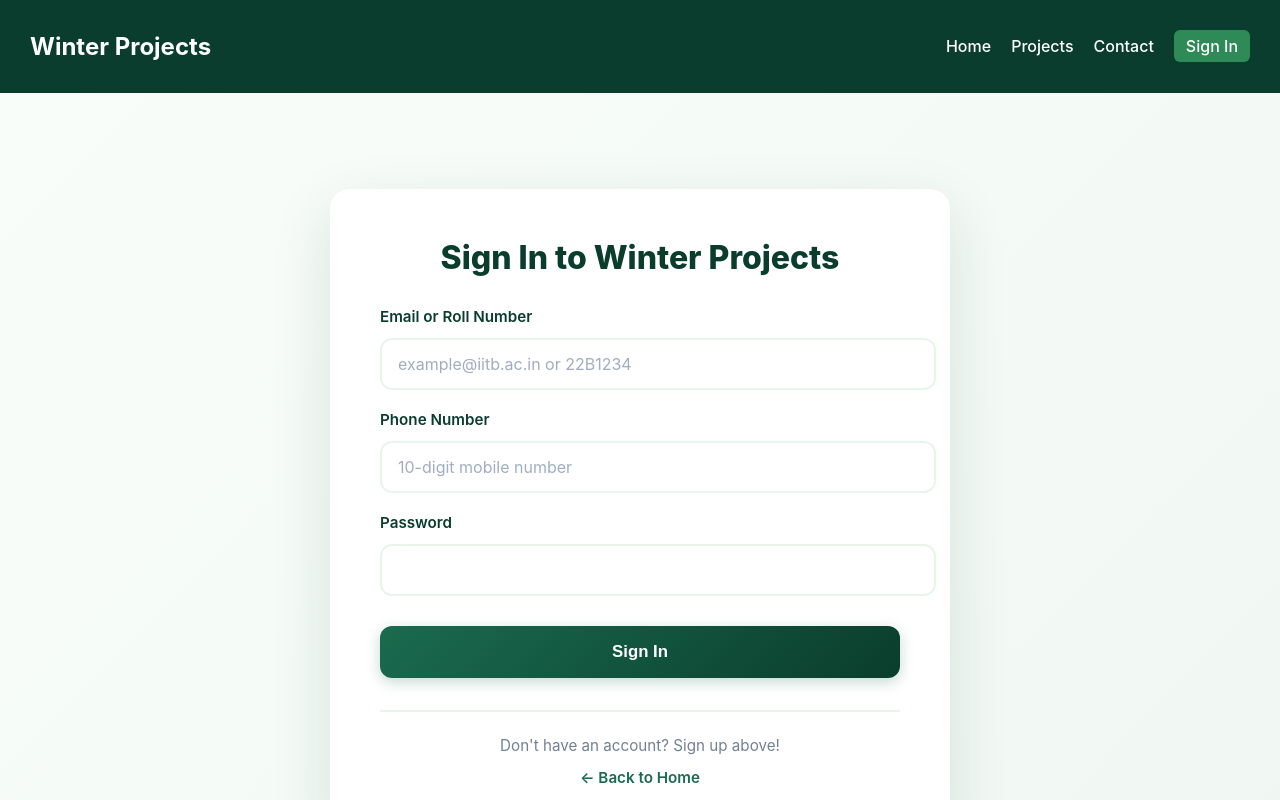
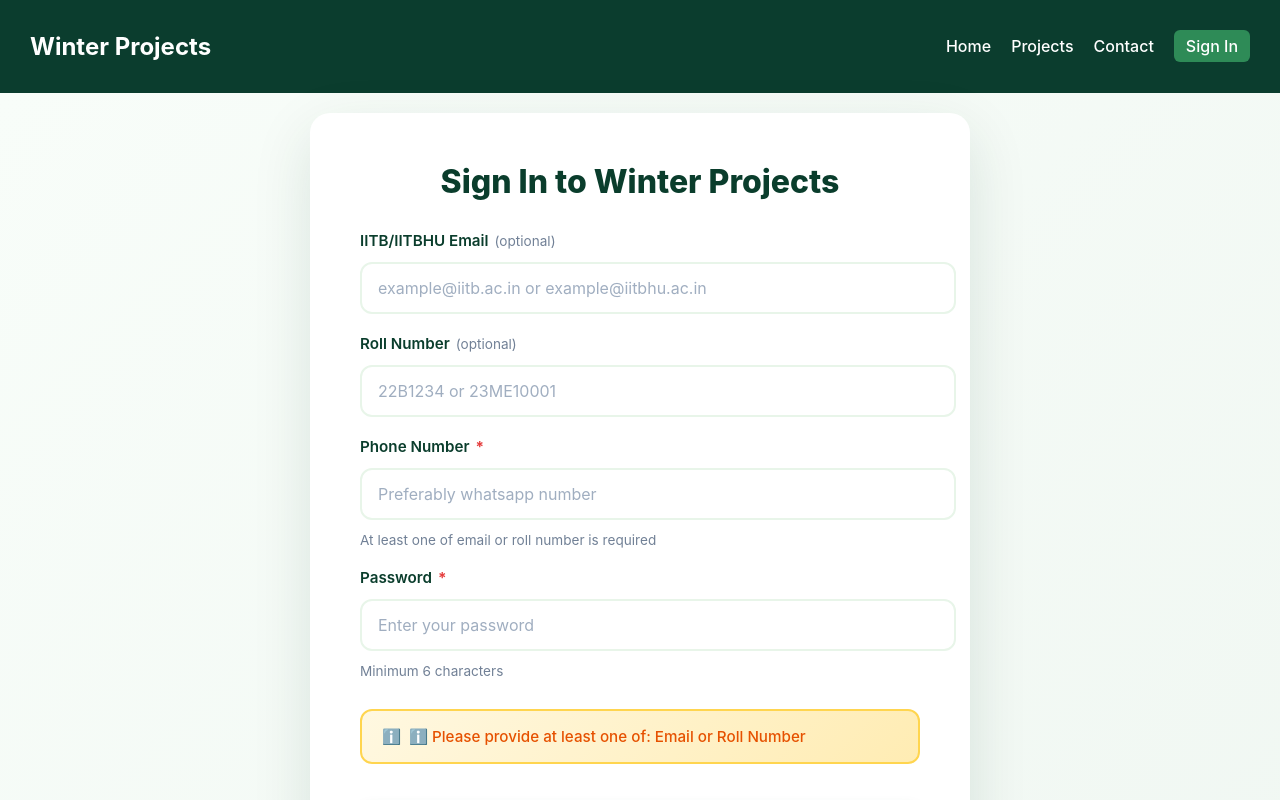
Before and after one commit to deevena30/winter-projects, a React (Vite) app: page /signin in a window 1280 px wide. Shown: the top 800 px of the page. Built offline with nearby package versions, Linux system fonts and the light colour scheme.

Commit message:
Fix sigin page with roll and email both

```diff
--- a/src/pages/SignIn.jsx
+++ b/src/pages/SignIn.jsx
@@ -10,7 +10,8 @@ export default function SignIn() {
   const [isLoggedIn, setIsLoggedIn] = useState(false);
   const [userData, setUserData] = useState(null);
   const [formData, setFormData] = useState({
-    identifier: "",
+    email: "",
+    rollNumber: "",
     phone: "",
     password: "",
     projectId: null,
@@ -48,6 +49,8 @@ export default function SignIn() {
         const serverData = response.data.data;
         const updatedUser = {
           identifier: serverData.identifier,
+          email: serverData.email,
+          rollNumber: serverData.rollNumber,
           phone: serverData.phone,
           projectIds: serverData.projectIds || [],
           registeredAt: serverData.registeredAt
@@ -60,8 +63,18 @@ export default function SignIn() {
     }
   };
 
-  const validateIITBEmail = (email) => email.endsWith('@iitb.ac.in') || email.endsWith('@iitbhu.ac.in');
-  const validateRollNumber = (roll) => /^\d{2}[A-Z]\d{3,4}$/i.test(roll);
+  const validateIITBEmail = (email) => {
+    if (!email) return false;
+    const domains = ['@iitb.ac.in', '@iitbhu.ac.in', '@itbhu.ac.in'];
+    return domains.some(domain => email.toLowerCase().endsWith(domain));
+  };
+
+  const validateRollNumber = (roll) => {
+    if (!roll) return false;
+    // Format: 2 digits, 1 letter, 3-4 digits (e.g., 22B1234, 23ME10001)
+    return /^\d{2}[A-Z]\d{3,5}$/i.test(roll.trim());
+  };
+
   const validatePhone = (phone) => /^[6-9]\d{9}$/.test(phone);
   const validatePassword = (password) => password.length >= 6;
 
@@ -69,18 +82,23 @@ export default function SignIn() {
     e.preventDefault();
     setError("");
 
-    const { identifier, phone, password, projectId } = formData;
+    const { email, rollNumber, phone, password, projectId } = formData;
 
-    if (!identifier.trim() || !phone.trim() || !password.trim()) {
-      setError("Please fill all fields");
+    // Check if at least one identifier is provided
+    if ((!email.trim() && !rollNumber.trim()) || !phone.trim() || !password.trim()) {
+      setError("Please fill all required fields");
       return;
     }
 
-    const isEmail = identifier.includes('@');
-    const isValidIdentifier = isEmail ? validateIITBEmail(identifier) : validateRollNumber(identifier);
+    // Validate email if provided
+    if (email.trim() && !validateIITBEmail(email)) {
+      setError("Please use a valid IITB/IITBHU email address");
+      return;
+    }
 
-    if (!isValidIdentifier) {
-      setError(isEmail ? "Please use IITB email" : "Invalid roll number format");
+    // Validate roll number if provided
+    if (rollNumber.trim() && !validateRollNumber(rollNumber)) {
+      setError("Invalid roll number format (e.g., 22B1234)");
       return;
     }
 
@@ -90,16 +108,21 @@ export default function SignIn() {
     }
 
     if (!validatePassword(password)) {
-      setError("");
+      setError("Password must be at least 6 characters");
       return;
     }
 
     setLoading(true);
 
     try {
+      // Create identifier: email if provided, otherwise roll number
+      const identifier = email.trim() || rollNumber.trim();
+
       // Register/update user on backend
       const response = await axios.post(`${API_URL}/register`, {
         identifier: identifier.toLowerCase(),
+        email: email.trim() || null,
+        rollNumber: rollNumber.trim() || null,
         phone,
         projectId,
         password,
@@ -125,8 +148,11 @@ export default function SignIn() {
       console.error("Login error:", err);
 
       // Fallback: Store locally if server fails
+      const identifier = email.trim() || rollNumber.trim();
       const userData = {
         identifier: identifier.toLowerCase(),
+        email: email.trim() || null,
+        rollNumber: rollNumber.trim() || null,
         phone,
         projectIds: projectId ? [projectId] : [],
         loggedInAt: new Date().toISOString()
@@ -152,7 +178,8 @@ export default function SignIn() {
     setIsLoggedIn(false);
     setUserData(null);
     setFormData({
-      identifier: "",
+      email: "",
+      rollNumber: "",
       phone: "",
       password: "",
       projectId: null,
@@ -165,6 +192,9 @@ export default function SignIn() {
     if (name === 'phone') {
       const numericValue = value.replace(/\D/g, '').slice(0, 10);
       setFormData(prev => ({ ...prev, [name]: numericValue }));
+    } else if (name === 'rollNumber') {
+      // Convert to uppercase for roll number
+      setFormData(prev => ({ ...prev, [name]: value.toUpperCase() }));
     } else {
       setFormData(prev => ({ ...prev, [name]: value }));
     }
@@ -179,10 +209,19 @@ export default function SignIn() {
           <h2 className={styles.title}>Your Profile</h2>
 
           <div className={styles.profileInfo}>
-            <div className={styles.infoItem}>
-              <strong>Email/Roll Number:</strong>
-              <span>{userData.identifier}</span>
-            </div>
+            {userData.email && (
+              <div className={styles.infoItem}>
+                <strong>Email:</strong>
+                <span>{userData.email}</span>
+              </div>
+            )}
+
+            {userData.rollNumber && (
+              <div className={styles.infoItem}>
+                <strong>Roll Number:</strong>
+                <span>{userData.rollNumber}</span>
+              </div>
+            )}
 
             <div className={styles.infoItem}>
               <strong>Phone:</strong>
@@ -245,16 +284,8 @@ export default function SignIn() {
         </h2>
 
         {formData.projectId && formData.projectTitle && (
-          <div style={{
-            background: '#e3f2fd',
-            padding: '12px 16px',
-            borderRadius: '10px',
-            marginBottom: '20px',
-            textAlign: 'center',
-            color: '#1565c0',
-            fontWeight: '600'
-          }}>
-            📚 {formData.projectTitle}
+          <div className={styles.projectNotice}>
+            <span>📚</span> {formData.projectTitle}
           </div>
         )}
 
@@ -266,54 +297,77 @@ export default function SignIn() {
 
         <form onSubmit={handleSubmit} className={styles.form}>
           <div className={styles.inputGroup}>
-            <label htmlFor="identifier">Email or Roll Number</label>
+            <label htmlFor="email">IITB/IITBHU Email <span className={styles.optional}>(optional)</span></label>
             <input
-              type="text"
-              id="identifier"
-              name="identifier"
-              value={formData.identifier}
+              type="email"
+              id="email"
+              name="email"
+              value={formData.email}
               onChange={handleChange}
-              placeholder="example@iitb.ac.in or 22B1234"
+              placeholder="example@iitb.ac.in or example@iitbhu.ac.in"
               className={styles.input}
               disabled={loading}
-              autoComplete="username"
+              autoComplete="email"
             />
           </div>
 
           <div className={styles.inputGroup}>
-            <label htmlFor="phone">Phone Number</label>
+            <label htmlFor="rollNumber">Roll Number <span className={styles.optional}>(optional)</span></label>
+            <input
+              type="text"
+              id="rollNumber"
+              name="rollNumber"
+              value={formData.rollNumber}
+              onChange={handleChange}
+              placeholder="22B1234 or 23ME10001"
+              className={styles.input}
+              disabled={loading}
+              autoComplete="off"
+            />
+          </div>
+
+          <div className={styles.inputGroup}>
+            <label htmlFor="phone">Phone Number <span className={styles.required}>*</span></label>
             <input
               type="tel"
               id="phone"
               name="phone"
               value={formData.phone}
               onChange={handleChange}
-              placeholder="10-digit mobile number"
+              placeholder="Preferably whatsapp number"
               className={styles.input}
               disabled={loading}
+              required
               autoComplete="tel"
             />
+            <small className={styles.helperText}>At least one of email or roll number is required</small>
           </div>
 
           <div className={styles.inputGroup}>
-            <label htmlFor="password">Password</label>
+            <label htmlFor="password">Password <span className={styles.required}>*</span></label>
             <input
               type="password"
               id="password"
               name="password"
               value={formData.password}
               onChange={handleChange}
-              placeholder=" "
+              placeholder="Enter your password"
               className={styles.input}
               disabled={loading}
+              required
               autoComplete="current-password"
             />
+            <small className={styles.helperText}>Minimum 6 characters</small>
+          </div>
+
+          <div className={styles.infoBox}>
+            <p>ℹ️ Please provide at least one of: Email or Roll Number</p>
           </div>
 
           <button
             type="submit"
             className={styles.submitButton}
-            disabled={loading}
+            disabled={loading || (!formData.email.trim() && !formData.rollNumber.trim())}
           >
             {loading ? 'Processing...' : (formData.projectId ? 'Register for Project' : 'Sign In')}
           </button>
--- a/src/pages/styles/SignIn.module.css
+++ b/src/pages/styles/SignIn.module.css
@@ -14,7 +14,7 @@
   border-radius: 20px;
   padding: 50px;
   width: 100%;
-  max-width: 520px;
+  max-width: 560px;
   box-shadow: 0 20px 60px rgba(10, 61, 44, 0.12);
   animation: slideUp 0.4s ease-out;
 }
@@ -37,6 +37,25 @@
   margin: 0 0 30px 0;
   text-align: center;
   line-height: 1.2;
+}
+
+.projectNotice {
+  background: #e3f2fd;
+  padding: 14px 18px;
+  border-radius: 12px;
+  margin-bottom: 24px;
+  text-align: center;
+  color: #1565c0;
+  font-weight: 600;
+  display: flex;
+  align-items: center;
+  justify-content: center;
+  gap: 10px;
+  border: 2px solid #bbdefb;
+}
+
+.projectNotice span {
+  font-size: 1.2rem;
 }
 
 /* Error Message */
@@ -76,6 +95,26 @@
   font-weight: 600;
   color: #0a3d2c;
   margin-bottom: 4px;
+  display: flex;
+  align-items: center;
+  gap: 6px;
+}
+
+.required {
+  color: #e53e3e;
+  font-weight: bold;
+}
+
+.optional {
+  color: #718096;
+  font-size: 0.85rem;
+  font-weight: normal;
+}
+
+.helperText {
+  color: #718096;
+  font-size: 0.85rem;
+  margin-top: 4px;
 }
 
 .input {
@@ -105,6 +144,29 @@
   background: #f7fafc;
   cursor: not-allowed;
   opacity: 0.6;
+}
+
+/* Info Box */
+.infoBox {
+  background: linear-gradient(135deg, #fff8e1 0%, #ffecb3 100%);
+  border: 2px solid #ffd54f;
+  border-radius: 12px;
+  padding: 16px 20px;
+  margin: 10px 0;
+}
+
+.infoBox p {
+  margin: 0;
+  color: #e65100;
+  font-size: 0.95rem;
+  font-weight: 500;
+  display: flex;
+  align-items: center;
+  gap: 8px;
+}
+
+.infoBox p::before {
+  content: 'ℹ️';
 }
 
 /* Submit Button */
@@ -275,6 +337,7 @@
 @media (max-width: 640px) {
   .signInBox {
     padding: 35px 25px;
+    max-width: 100%;
   }
 
   .title {
@@ -322,4 +385,8 @@
     padding: 14px 20px;
     font-size: 1rem;
   }
+
+  .infoBox p {
+    font-size: 0.9rem;
+  }
 }
```
Also changed, not shown: src/pages/Courses.jsx (+20 -3 lines), 2 other files (tests, documents, lock files or other folders).
